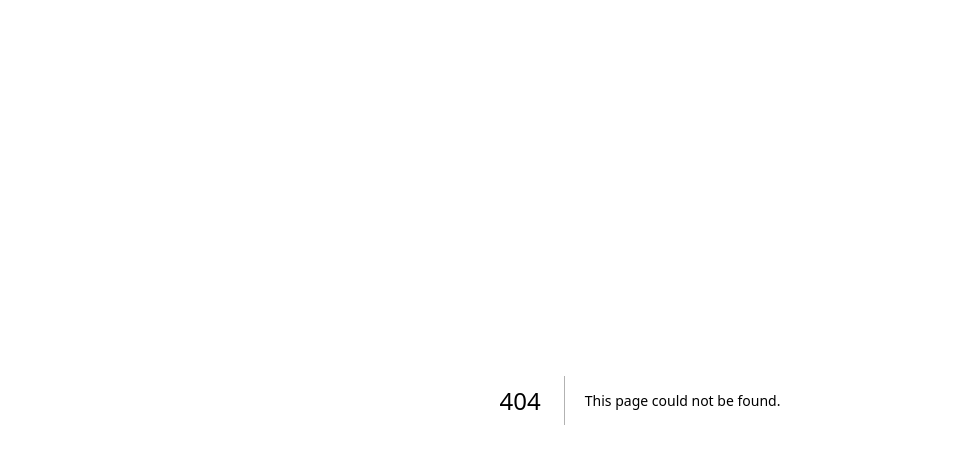
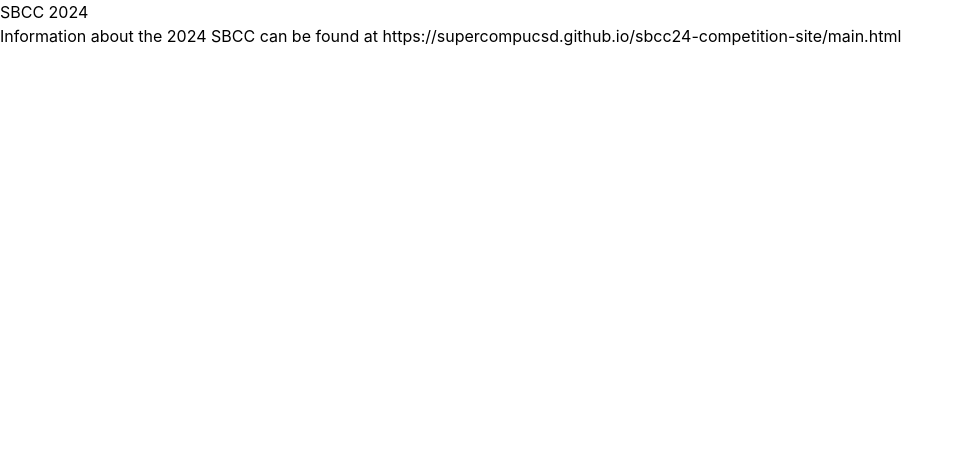
Before and after one commit to aalborg-supercomputer-klubben/sbcc-site, a Next.js app: page /sbcc-2024 in a window 1280 px wide. Before the commit this address had no page. Shown: the top 464 px of the page, without its empty margins (0-963 px from the left). Built offline with nearby package versions, Linux system fonts and the light colour scheme.

Commit message:
Added sbcc 2024 to history (#37)
* Added sbcc 2024 to history

* Fixed URL

```diff
--- a/components/navbar.tsx
+++ b/components/navbar.tsx
@@ -10,7 +10,7 @@ type Navgation = {
 }
 
 export const navigation: Navgation[] = [
-    {name: "History", href: "/last-sbcc"},
+    {name: "History", href: "/sbcc-2024"},
     {name: "Rules", href: "/rules"},
     {name: "About Us", href: "/about"},
 ];
--- /dev/null
+++ b/pages/sbcc-2024.mdx
@@ -0,0 +1,10 @@
+import Container from '../components/container';
+import {Participants2023} from '../components/participants';
+import { Sponsors } from '../components/sponsors';
+import Image from 'next/image';
+import Link from "next/link";
+
+
+# SBCC 2024
+
+Information about the 2024 SBCC can be found at https://supercompucsd.github.io/sbcc24-competition-site/main.html
```
Also changed, not shown: pages/sbcc-2023.mdx (renamed from pages/last-sbcc.mdx), 1 other file (tests, documents, lock files or other folders).
